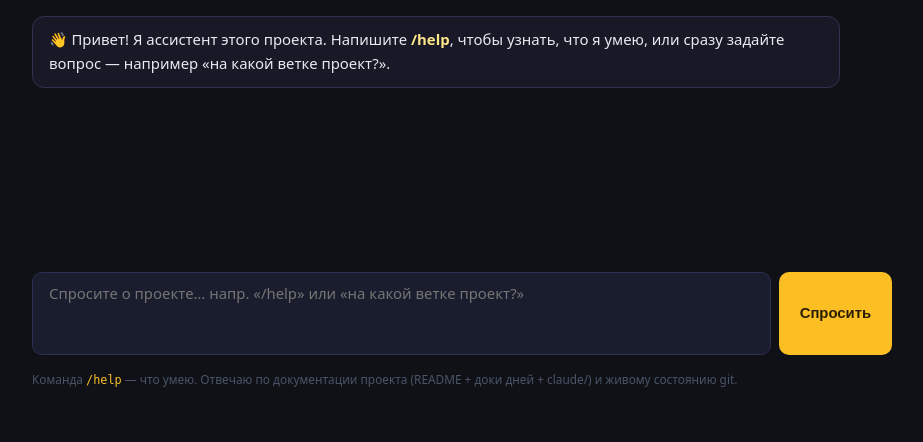
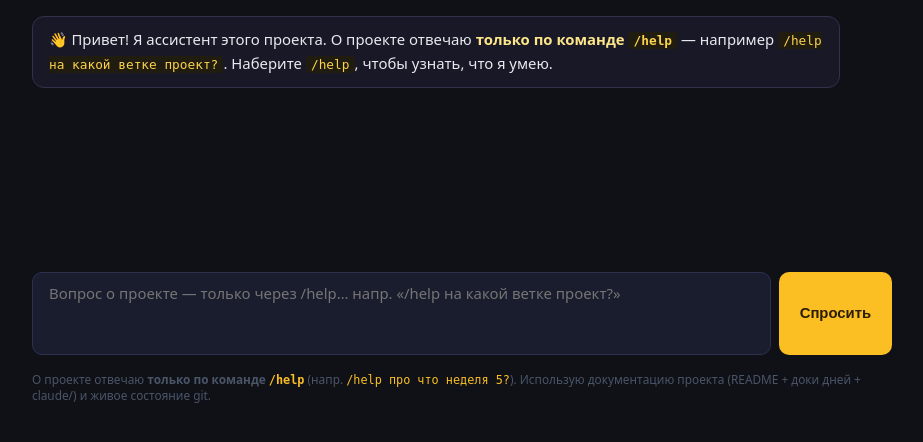
Before and after one commit to imfailing/ai_advent_challenge, a Flask app: page / in a window 1280 px wide. Shown: the part 70-512 px from the top of the page, without its empty margins (178-1101 px from the left). Run offline with Flask 3, Linux system fonts and the light colour scheme.

Commit message:
week7/day1: answer about the project only via the /help command
Previously the /help prefix was optional. Now project questions are handled
ONLY when the message starts with /help; any other message returns a prompt
to use the command (no RAG/git/DeepSeek call). UI placeholder, hint, and
greeting updated; test asserts a bare question is refused and /help <q> works.

Co-Authored-By: Claude Opus 4.8 <noreply@anthropic.com>

```diff
--- a/week 7/day 1/app.py
+++ b/week 7/day 1/app.py
@@ -51,17 +51,25 @@ def ask():
     data = request.get_json(force=True)
     message = (data.get("message") or "").strip()
 
-    # команда /help
-    if message.lower() == "/help" or not message:
+    # О проекте ассистент отвечает ТОЛЬКО по команде /help.
+    first = message.split(maxsplit=1)
+    is_help = bool(first) and first[0].lower() == "/help"
+    if not is_help:
+        return jsonify({
+            "answer": "Я отвечаю на вопросы о проекте только по команде **/help**.\n\n"
+                      "Например: `/help на какой ветке проект?` или `/help про что неделя 5?`\n\n"
+                      "Наберите `/help` без вопроса, чтобы посмотреть, что я умею.",
+            "sources": [], "git_calls": [], "help": True})
+
+    question = first[1].strip() if len(first) > 1 else ""
+    if not question:                       # просто «/help» — показать справку
         return jsonify({"answer": HELP_TEXT, "sources": [], "git_calls": [], "help": True})
-    if message.lower().startswith("/help "):
-        message = message[6:].strip()
 
     if not os.environ.get("DEEPSEEK_API_KEY"):
         return jsonify({"error": "Не задан DEEPSEEK_API_KEY (нужна облачная модель)."}), 503
 
     try:
-        result = asyncio.run(get_assistant().ask(message))
+        result = asyncio.run(get_assistant().ask(question))
     except Exception as e:
         return jsonify({"error": f"Ошибка: {e}"}), 500
     return jsonify(asdict(result))
--- a/week 7/day 1/templates/index.html
+++ b/week 7/day 1/templates/index.html
@@ -52,11 +52,11 @@
 <div id="chat">
   <div class="messages" id="messages"></div>
   <div class="input-row">
-    <textarea id="input" rows="3" placeholder="Спросите о проекте… напр. «/help» или «на какой ветке проект?»"></textarea>
+    <textarea id="input" rows="3" placeholder="Вопрос о проекте — только через /help… напр. «/help на какой ветке проект?»"></textarea>
     <button id="send-btn" onclick="send()">Спросить</button>
   </div>
 </div>
-<div class="hint">Команда <code>/help</code> — что умею. Отвечаю по документации проекта (README + доки дней + claude/) и живому состоянию git.</div>
+<div class="hint">О проекте отвечаю <b>только по команде <code>/help</code></b> (напр. <code>/help про что неделя 5?</code>). Использую документацию проекта (README + доки дней + claude/) и живое состояние git.</div>
 
 <script>
 marked.use({gfm:true,breaks:true});
@@ -100,7 +100,7 @@ async function send(){
 }
 
 // приветствие
-addAgent({answer:"👋 Привет! Я ассистент этого проекта. Напишите **/help**, чтобы узнать, что я умею, или сразу задайте вопрос — например «на какой ветке проект?».",sources:[],git_calls:[]});
+addAgent({answer:"👋 Привет! Я ассистент этого проекта. О проекте отвечаю **только по команде `/help`** — например `/help на какой ветке проект?`. Наберите `/help`, чтобы узнать, что я умею.",sources:[],git_calls:[]});
 </script>
 </body>
 </html>
```
Also changed, not shown: week 7/day 1/test_assistant.py (+12 -6 lines), week 7/day 1/README.md.
